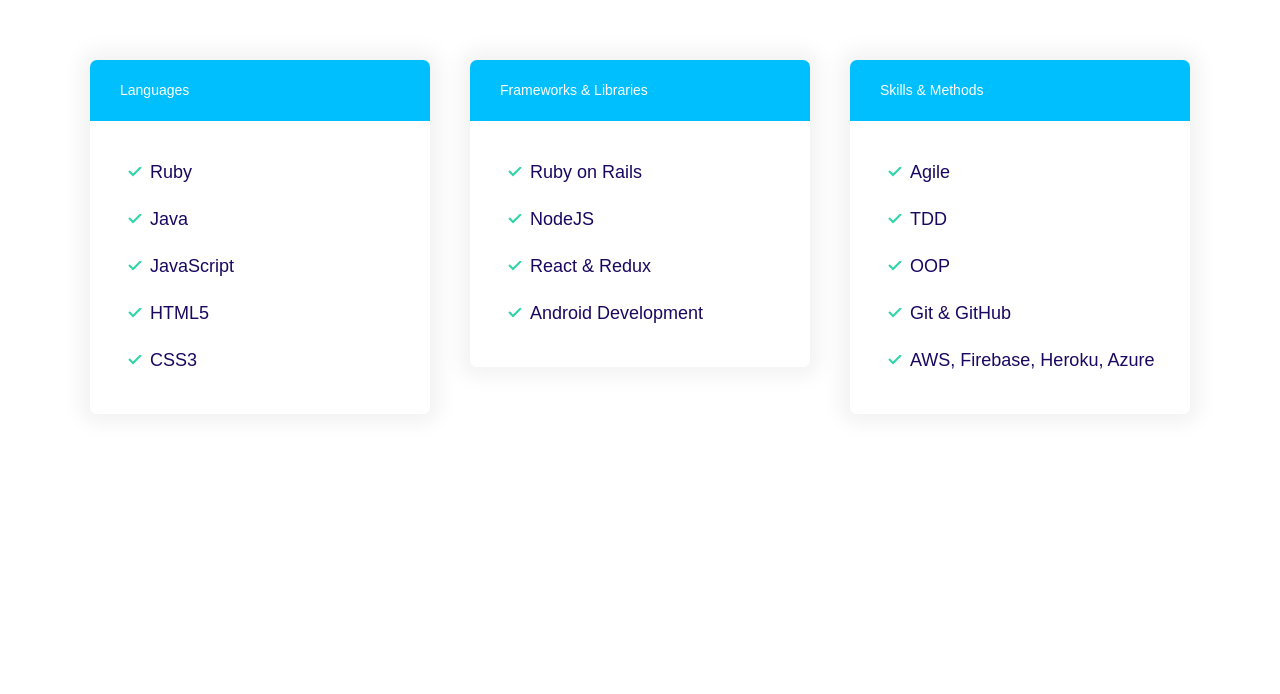
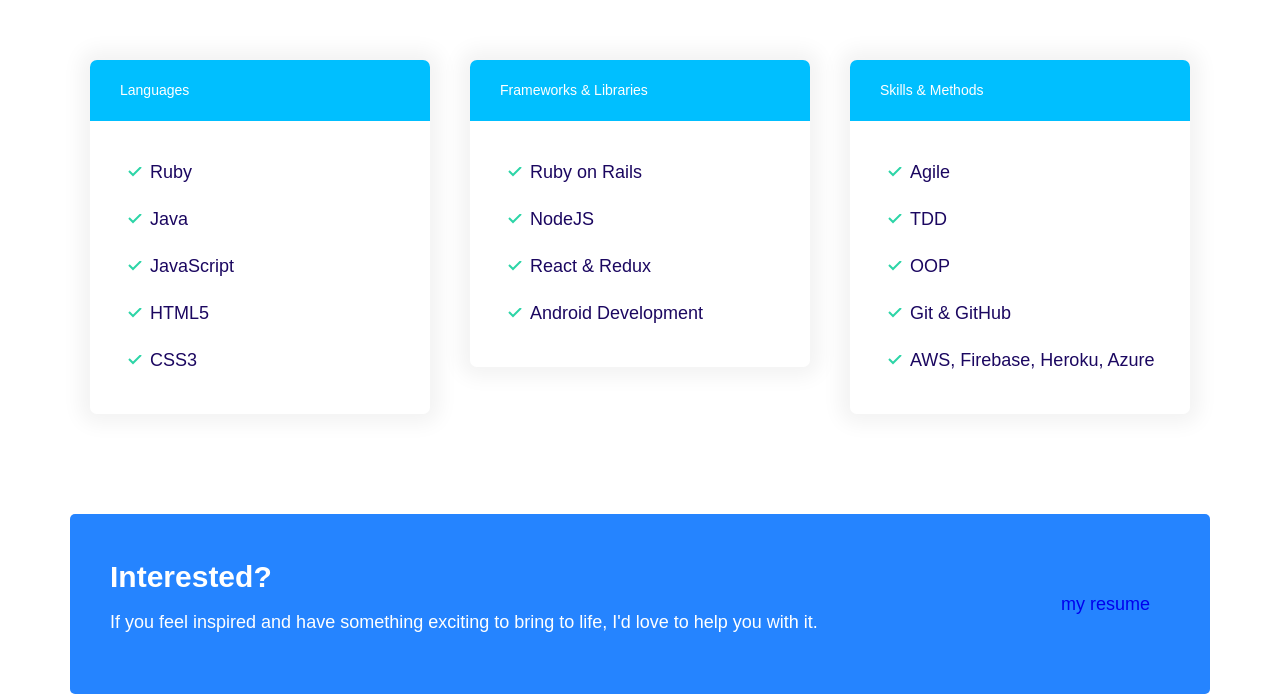
Before and after one commit to asiimwedismas/portfolio, a plain HTML site: page index.html in a window 1280 px wide. Shown: the part 3511-4205 px from the top of the page. Before the commit the page ends 3975 px from the top, so only its background shows below. Drawn offline with nearby package versions, Linux system fonts and the light colour scheme.

Commit message:
add: callout section

```diff
--- a/index.html
+++ b/index.html
@@ -193,6 +193,21 @@
             </div>
         </div>
     </section>
+    <!-- callout -->
+    <div class="container">
+        <div class="callout callout--primary callout-signup">
+            <div class="grid grid--1x2">
+                <div class="callout__content">
+                    <h2 class="callout__heading">Interested?</h2>
+                    <p>
+                        If you feel inspired and have something exciting to bring to life, I'd love to help you with it.
+                    </p>
+                </div>
+                <a href="https://docs.google.com/document/d/e/2PACX-1vRtsmYDVGvZFNVVkWKRVc4WjVLdTZ94KZNbmT9aU3PzshVAqJ5TitaTSIaCLeqvkrtdsOy5RVAJsCVm/pub"
+                    class="btn btn--secondary btn--stretched">my resume</a>
+            </div>
+        </div>
+    </div>
     <script src="js/main.js"></script>
     <script src="https://unpkg.com/aos@next/dist/aos.js"></script>
     <script>
```
